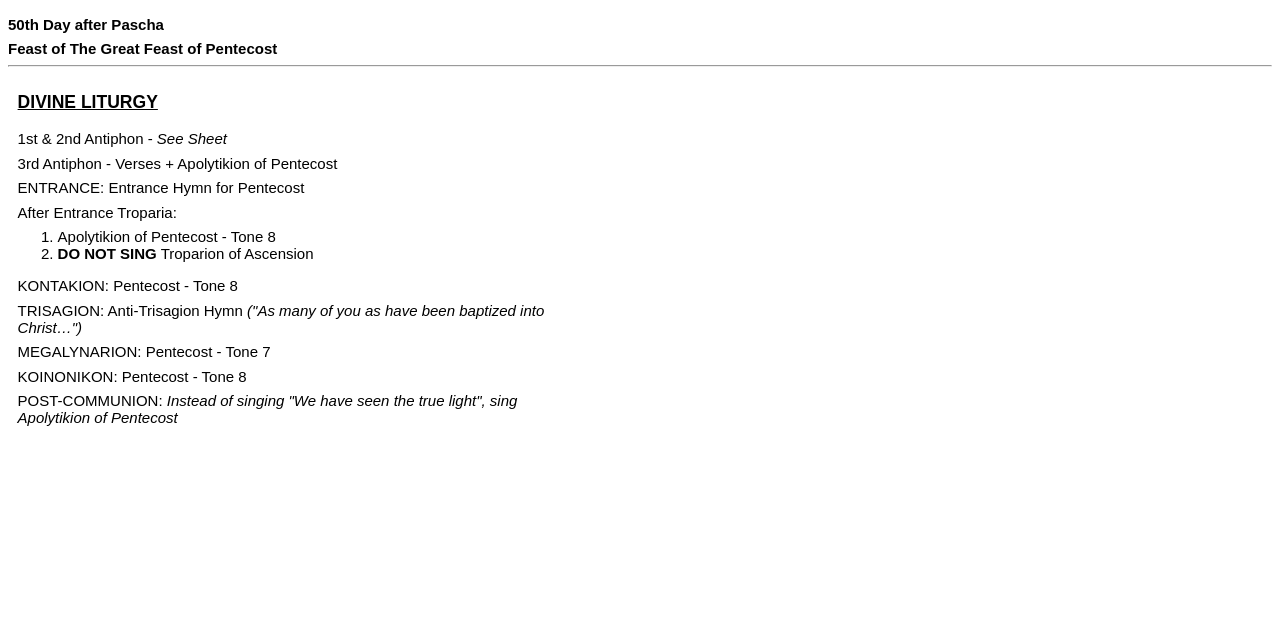
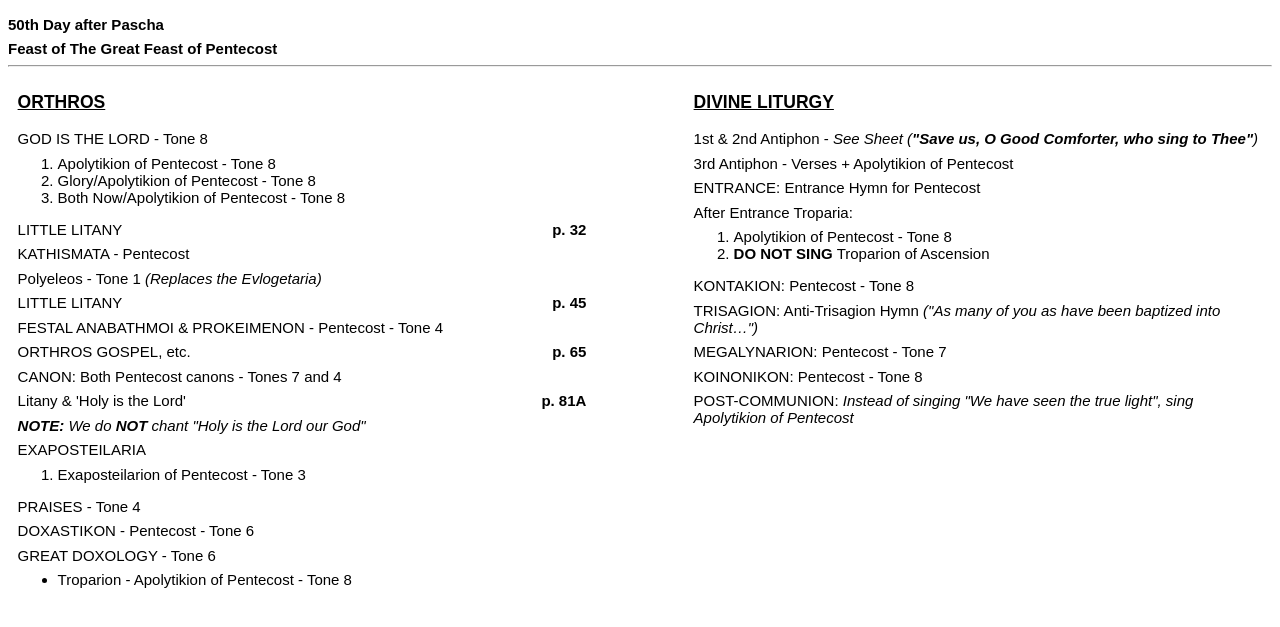
Before and after one commit to JPry/choir-guides, a Jekyll site: the page built from _feasts/the-great-feast-of-pentecost.md, in a window 1280 px wide. Shown: the top 627 px of the page. Built offline with Jekyll 4.4.1, drawn with Linux system fonts in a browser that asks for light colours.

Commit message:
Update Pentecost guide

```diff
--- a/_feasts/the-great-feast-of-pentecost.md
+++ b/_feasts/the-great-feast-of-pentecost.md
@@ -3,10 +3,25 @@ title: The Great Feast of Pentecost
 when: 50th Day after Pascha
 
 # Orthros
-orthros: false
+god_is_the_lord: 8
+festal_apolytikion: Apolytikion of Pentecost - Tone 8
+
+kathismata: Pentecost
+evlogetaria: Polyeleos - Tone 1
+prokeimenon: Pentecost - Tone 4
+canon: Both Pentecost canons - Tones 7 and 4
+little_ektenia_3: 2
+little_ektenia_3_note: '***NOTE:** We do **NOT** chant "Holy is the Lord our God"*'
+normal_exaposteilarion: false
+exaposteilaria:
+    - Exaposteilarion of Pentecost - Tone 3
+praises: 4
+doxastikon: Pentecost - Tone 6
+great_doxology: 6
+troparion: Apolytikion of Pentecost - Tone 8
 
 # Divine Liturgy
-antiphon_12: See Sheet
+antiphon_12: See Sheet (**"Save us, O Good Comforter, who sing to Thee"**)
 antiphon_3: Verses + Apolytikion of Pentecost
 entrance: Entrance Hymn for Pentecost
 post_entrance:
--- a/_includes/orthros.md
+++ b/_includes/orthros.md
@@ -41,6 +41,9 @@ ORTHROS GOSPEL, etc. **p. 65**{: class="right" }
 CANON: {{ page.canon }}
 
 Litany & 'Holy is the Lord' **p. {{ site.data.vars.little_ektenia_3[page.little_ektenia_3] }}**{: class="right" }
+{% if page.little_ektenia_3_note %}
+{{ page.little_ektenia_3_note }}
+{% endif %}
 
 EXAPOSTEILARIA
 
```
